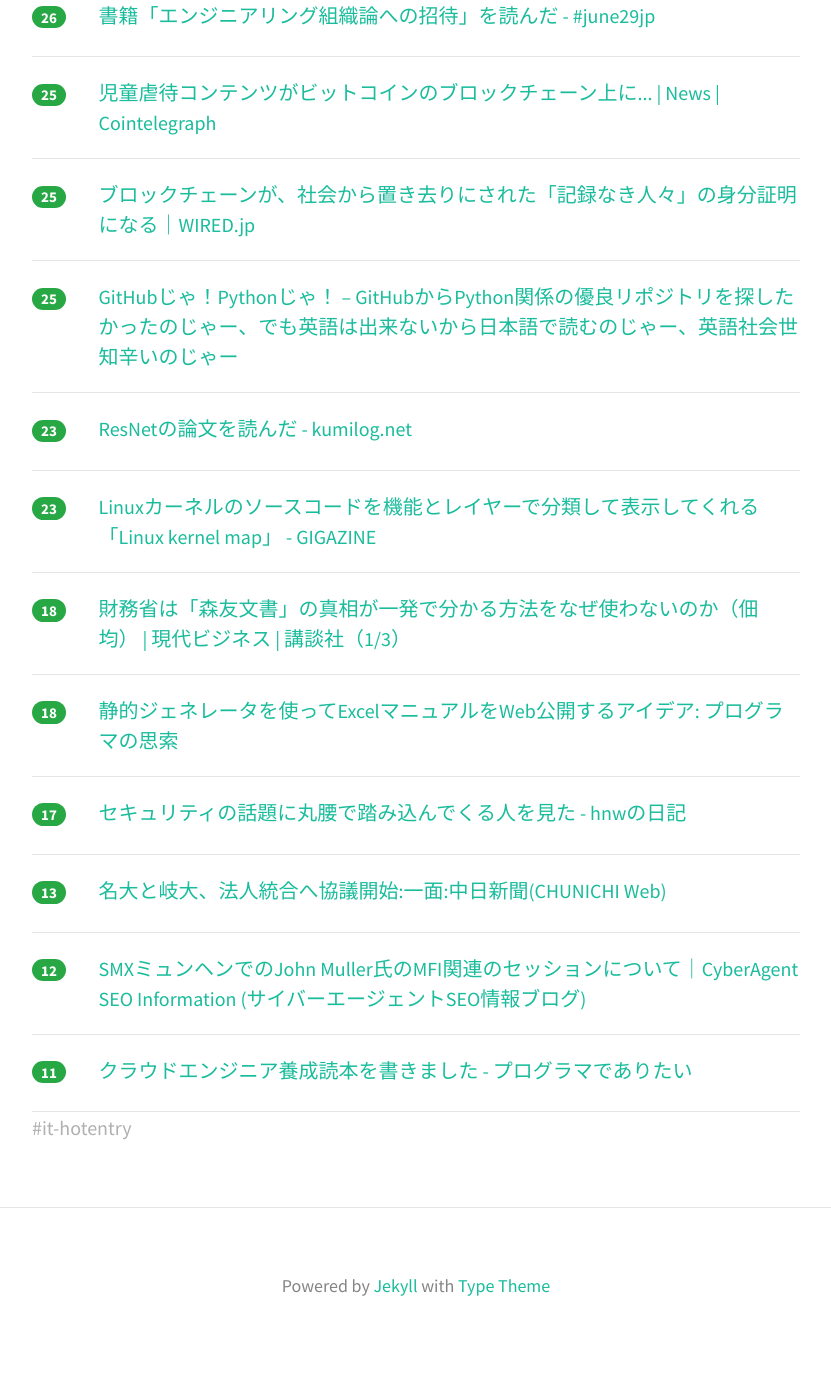
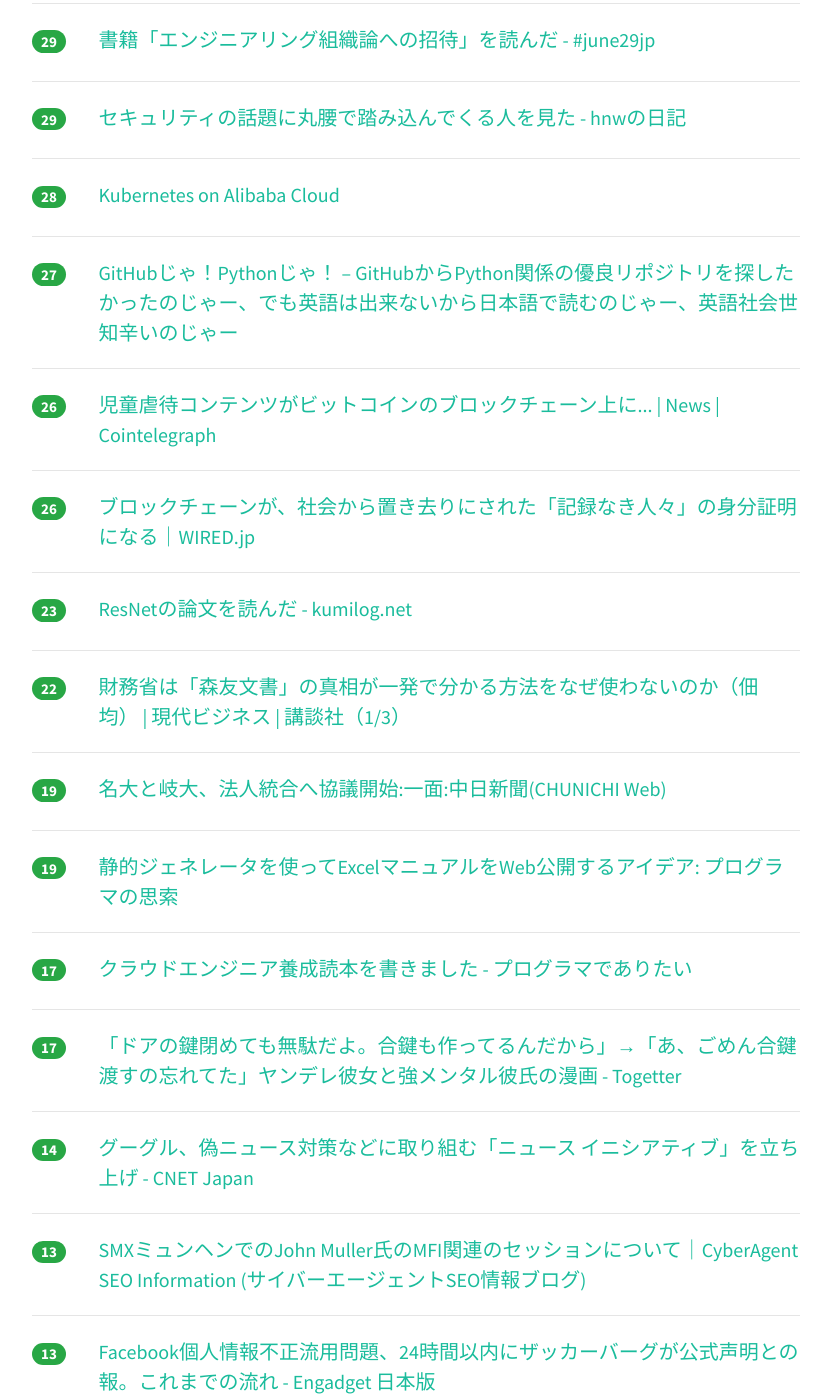
Before and after one commit to yatta47/hatena-matome-site, a Jekyll site: the page built from _posts/2018-03-22-hatena.md, in a window 1280 px wide and 1400 px high, scrolled down 1298 px. Shown: the whole window, without its empty margins (224-1055 px from the left). Built offline with Jekyll 4.4.1, drawn with Linux system fonts in a browser that asks for light colours; nearby versions of some CDN libraries; before the commit the page ends 2661 px from its top, so only the background shows below that; some of the changed text lies outside the part shown.

Commit message:
Updated 2018-03-22

```diff
--- a/_posts/2018-03-22-hatena.md
+++ b/_posts/2018-03-22-hatena.md
@@ -1,44 +1,54 @@
 ---
 layout: post
 title:  "2018-03-22 はてぶIT"
-date:   2018-03-22 11:01:25
+date:   2018-03-22 12:03:20
 tags: [it-hotentry]
 ---
-23 件のデータあり
+29 件のデータあり
 
 <hr><div class="row">
-<div class="col-1"><span class="badge badge-pill badge-success h2">394</span></div>
+<div class="col-1"><span class="badge badge-pill badge-success h2">450</span></div>
 <div class="col-11"><a href='http://www.publickey1.jp/blog/18/jenkins_xgitdockerkubernetescicd.html' target='_blank'>「Jenkins X」発表。Git/Docker/Kubernetesに特化したことでCI/CD環境の構築運用を自動化 － Publickey</a></div>
 </div>
 <hr>
 <div class="row">
-<div class="col-1"><span class="badge badge-pill badge-success h2">88</span></div>
+<div class="col-1"><span class="badge badge-pill badge-success h2">169</span></div>
+<div class="col-11"><a href='http://blog.kamipo.net/entry/2018/03/22/084126' target='_blank'>MySQLのクエリの良し悪しはrows_examinedで判断する - かみぽわーる</a></div>
+</div>
+<hr>
+<div class="row">
+<div class="col-1"><span class="badge badge-pill badge-success h2">117</span></div>
 <div class="col-11"><a href='https://anond.hatelabo.jp/20180322014102' target='_blank'>はてな村とかなんとか</a></div>
 </div>
 <hr>
 <div class="row">
-<div class="col-1"><span class="badge badge-pill badge-success h2">81</span></div>
-<div class="col-11"><a href='http://blog.kamipo.net/entry/2018/03/22/084126' target='_blank'>MySQLのクエリの良し悪しはrows_examinedで判断する - かみぽわーる</a></div>
+<div class="col-1"><span class="badge badge-pill badge-success h2">98</span></div>
+<div class="col-11"><a href='https://speakerdeck.com/pyama86/linuxkomandodebotorunetukuwodiao-beru' target='_blank'>Linuxコマンドでボトルネックを調べる // Speaker Deck</a></div>
 </div>
 <hr>
 <div class="row">
-<div class="col-1"><span class="badge badge-pill badge-success h2">50</span></div>
+<div class="col-1"><span class="badge badge-pill badge-success h2">56</span></div>
 <div class="col-11"><a href='https://hidekatsu-izuno.hatenablog.com/entry/2018/03/21/150000' target='_blank'>「確率統計－機械学習その前に v2.0」を公開した - hidekatsu-izuno 日々の記録</a></div>
 </div>
 <hr>
 <div class="row">
 <div class="col-1"><span class="badge badge-pill badge-success h2">50</span></div>
-<div class="col-11"><a href='https://speakerdeck.com/pyama86/linuxkomandodebotorunetukuwodiao-beru' target='_blank'>Linuxコマンドでボトルネックを調べる // Speaker Deck</a></div>
-</div>
-<hr>
-<div class="row">
-<div class="col-1"><span class="badge badge-pill badge-success h2">46</span></div>
 <div class="col-11"><a href='https://qiita.com/c9katayama/items/b427a008623f0e228c50' target='_blank'>Java10のDocker対応について - Qiita</a></div>
 </div>
 <hr>
 <div class="row">
-<div class="col-1"><span class="badge badge-pill badge-success h2">39</span></div>
+<div class="col-1"><span class="badge badge-pill badge-success h2">43</span></div>
 <div class="col-11"><a href='https://qiita.com/arks22/items/db8eb6a14223ce29219a' target='_blank'>tmuxのペインのステータスラインにgitのブランチとかディレクトリとか表示する(プロンプトはもう古い) - Qiita</a></div>
+</div>
+<hr>
+<div class="row">
+<div class="col-1"><span class="badge badge-pill badge-success h2">40</span></div>
+<div class="col-11"><a href='https://gigazine.net/news/20180322-linux-kernel-map/' target='_blank'>Linuxカーネルのソースコードを機能とレイヤーで分類して表示してくれる「Linux kernel map」 - GIGAZINE</a></div>
+</div>
+<hr>
+<div class="row">
+<div class="col-1"><span class="badge badge-pill badge-success h2">35</span></div>
+<div class="col-11"><a href='https://arutega.jp/art-direction/' target='_blank'>Webデザインの添削サービス始めます | arutega | アルテガ</a></div>
 </div>
 <hr>
 <div class="row">
@@ -47,13 +57,18 @@ tags: [it-hotentry]
 </div>
 <hr>
 <div class="row">
-<div class="col-1"><span class="badge badge-pill badge-success h2">30</span></div>
-<div class="col-11"><a href='https://arutega.jp/art-direction/' target='_blank'>Webデザインの添削サービス始めます | arutega | アルテガ</a></div>
+<div class="col-1"><span class="badge badge-pill badge-success h2">31</span></div>
+<div class="col-11"><a href='https://blog.ohgaki.net/ipa-must-admit-wrong-secure-programming-guide' target='_blank'>IPAは基礎的誤りを明示し、正しい原則を開発者に啓蒙すべき – yohgaki's blog</a></div>
 </div>
 <hr>
 <div class="row">
 <div class="col-1"><span class="badge badge-pill badge-success h2">29</span></div>
-<div class="col-11"><a href='https://blog.ohgaki.net/ipa-must-admit-wrong-secure-programming-guide' target='_blank'>IPAは基礎的誤りを明示し、正しい原則を開発者に啓蒙すべき – yohgaki's blog</a></div>
+<div class="col-11"><a href='https://june29.jp/2018/03/21/invitation-to-engineering-organization-theory-the-book/' target='_blank'>書籍「エンジニアリング組織論への招待」を読んだ - #june29jp</a></div>
+</div>
+<hr>
+<div class="row">
+<div class="col-1"><span class="badge badge-pill badge-success h2">29</span></div>
+<div class="col-11"><a href='http://d.hatena.ne.jp/hnw/20180321' target='_blank'>セキュリティの話題に丸腰で踏み込んでくる人を見た - hnwの日記</a></div>
 </div>
 <hr>
 <div class="row">
@@ -62,23 +77,18 @@ tags: [it-hotentry]
 </div>
 <hr>
 <div class="row">
-<div class="col-1"><span class="badge badge-pill badge-success h2">26</span></div>
-<div class="col-11"><a href='https://june29.jp/2018/03/21/invitation-to-engineering-organization-theory-the-book/' target='_blank'>書籍「エンジニアリング組織論への招待」を読んだ - #june29jp</a></div>
+<div class="col-1"><span class="badge badge-pill badge-success h2">27</span></div>
+<div class="col-11"><a href='https://githubja.com/page/1' target='_blank'>GitHubじゃ！Pythonじゃ！ – GitHubからPython関係の優良リポジトリを探したかったのじゃー、でも英語は出来ないから日本語で読むのじゃー、英語社会世知辛いのじゃー</a></div>
 </div>
 <hr>
 <div class="row">
-<div class="col-1"><span class="badge badge-pill badge-success h2">25</span></div>
+<div class="col-1"><span class="badge badge-pill badge-success h2">26</span></div>
 <div class="col-11"><a href='https://jp.cointelegraph.com/news/german-researchers-child-abuse-content-found-on-bitcoin-blockchain-users-must-be-protected' target='_blank'>児童虐待コンテンツがビットコインのブロックチェーン上に... | News | Cointelegraph</a></div>
 </div>
 <hr>
 <div class="row">
-<div class="col-1"><span class="badge badge-pill badge-success h2">25</span></div>
+<div class="col-1"><span class="badge badge-pill badge-success h2">26</span></div>
 <div class="col-11"><a href='https://wired.jp/2018/03/21/refugees-but-on-the-blockchain/' target='_blank'>ブロックチェーンが、社会から置き去りにされた「記録なき人々」の身分証明になる｜WIRED.jp</a></div>
-</div>
-<hr>
-<div class="row">
-<div class="col-1"><span class="badge badge-pill badge-success h2">25</span></div>
-<div class="col-11"><a href='https://githubja.com/page/1' target='_blank'>GitHubじゃ！Pythonじゃ！ – GitHubからPython関係の優良リポジトリを探したかったのじゃー、でも英語は出来ないから日本語で読むのじゃー、英語社会世知辛いのじゃー</a></div>
 </div>
 <hr>
 <div class="row">
@@ -87,37 +97,57 @@ tags: [it-hotentry]
 </div>
 <hr>
 <div class="row">
-<div class="col-1"><span class="badge badge-pill badge-success h2">23</span></div>
-<div class="col-11"><a href='https://gigazine.net/news/20180322-linux-kernel-map/' target='_blank'>Linuxカーネルのソースコードを機能とレイヤーで分類して表示してくれる「Linux kernel map」 - GIGAZINE</a></div>
-</div>
-<hr>
-<div class="row">
-<div class="col-1"><span class="badge badge-pill badge-success h2">18</span></div>
+<div class="col-1"><span class="badge badge-pill badge-success h2">22</span></div>
 <div class="col-11"><a href='http://gendai.ismedia.jp/articles/-/54944' target='_blank'>財務省は「森友文書」の真相が一発で分かる方法をなぜ使わないのか（佃 均） | 現代ビジネス | 講談社（1/3）</a></div>
 </div>
 <hr>
 <div class="row">
-<div class="col-1"><span class="badge badge-pill badge-success h2">18</span></div>
+<div class="col-1"><span class="badge badge-pill badge-success h2">19</span></div>
+<div class="col-11"><a href='http://www.chunichi.co.jp/article/front/list/CK2018032202000069.html' target='_blank'>名大と岐大、法人統合へ協議開始:一面:中日新聞(CHUNICHI Web)</a></div>
+</div>
+<hr>
+<div class="row">
+<div class="col-1"><span class="badge badge-pill badge-success h2">19</span></div>
 <div class="col-11"><a href='http://forza.cocolog-nifty.com/blog/2018/03/excelweb-0889.html' target='_blank'>静的ジェネレータを使ってExcelマニュアルをWeb公開するアイデア: プログラマの思索</a></div>
 </div>
 <hr>
 <div class="row">
 <div class="col-1"><span class="badge badge-pill badge-success h2">17</span></div>
-<div class="col-11"><a href='http://d.hatena.ne.jp/hnw/20180321' target='_blank'>セキュリティの話題に丸腰で踏み込んでくる人を見た - hnwの日記</a></div>
+<div class="col-11"><a href='http://blog.takuros.net/entry/2018/03/22/090718' target='_blank'>クラウドエンジニア養成読本を書きました - プログラマでありたい</a></div>
+</div>
+<hr>
+<div class="row">
+<div class="col-1"><span class="badge badge-pill badge-success h2">17</span></div>
+<div class="col-11"><a href='https://togetter.com/li/1210729' target='_blank'>「ドアの鍵閉めても無駄だよ。合鍵も作ってるんだから」→「あ、ごめん合鍵渡すの忘れてた」ヤンデレ彼女と強メンタル彼氏の漫画 - Togetter</a></div>
+</div>
+<hr>
+<div class="row">
+<div class="col-1"><span class="badge badge-pill badge-success h2">14</span></div>
+<div class="col-11"><a href='https://japan.cnet.com/article/35116475/' target='_blank'>グーグル、偽ニュース対策などに取り組む「ニュース イニシアティブ」を立ち上げ - CNET Japan</a></div>
 </div>
 <hr>
 <div class="row">
 <div class="col-1"><span class="badge badge-pill badge-success h2">13</span></div>
-<div class="col-11"><a href='http://www.chunichi.co.jp/article/front/list/CK2018032202000069.html' target='_blank'>名大と岐大、法人統合へ協議開始:一面:中日新聞(CHUNICHI Web)</a></div>
+<div class="col-11"><a href='https://ameblo.jp/ca-seo/entry-12362080519.html' target='_blank'>SMXミュンヘンでのJohn Muller氏のMFI関連のセッションについて｜CyberAgent SEO Information (サイバーエージェントSEO情報ブログ)</a></div>
+</div>
+<hr>
+<div class="row">
+<div class="col-1"><span class="badge badge-pill badge-success h2">13</span></div>
+<div class="col-11"><a href='https://japanese.engadget.com/2018/03/21/facebook-24/' target='_blank'>Facebook個人情報不正流用問題、24時間以内にザッカーバーグが公式声明との報。これまでの流れ - Engadget 日本版</a></div>
 </div>
 <hr>
 <div class="row">
 <div class="col-1"><span class="badge badge-pill badge-success h2">12</span></div>
-<div class="col-11"><a href='https://ameblo.jp/ca-seo/entry-12362080519.html' target='_blank'>SMXミュンヘンでのJohn Muller氏のMFI関連のセッションについて｜CyberAgent SEO Information (サイバーエージェントSEO情報ブログ)</a></div>
+<div class="col-11"><a href='https://number333.org/2018/03/21/macbook12inch-dailyuse/' target='_blank'>Macbook12インチの使い方。仕事編・休日編</a></div>
 </div>
 <hr>
 <div class="row">
-<div class="col-1"><span class="badge badge-pill badge-success h2">11</span></div>
-<div class="col-11"><a href='http://blog.takuros.net/entry/2018/03/22/090718' target='_blank'>クラウドエンジニア養成読本を書きました - プログラマでありたい</a></div>
+<div class="col-1"><span class="badge badge-pill badge-success h2">9</span></div>
+<div class="col-11"><a href='https://jp.techcrunch.com/2018/03/21/2018-03-20-googles-simple-new-app-lets-you-draw-white-lines/' target='_blank'>Googleの最新アプリは白い線を引くだけ | TechCrunch Japan</a></div>
 </div>
 <hr>
+<div class="row">
+<div class="col-1"><span class="badge badge-pill badge-success h2">7</span></div>
+<div class="col-11"><a href='https://heavy.com/news/2018/03/self-driving-uber-accident-video-killed-pedestrian/' target='_blank'>WATCH: Self-Driving Uber Accident Video | Heavy.com</a></div>
+</div>
+<hr>
```
